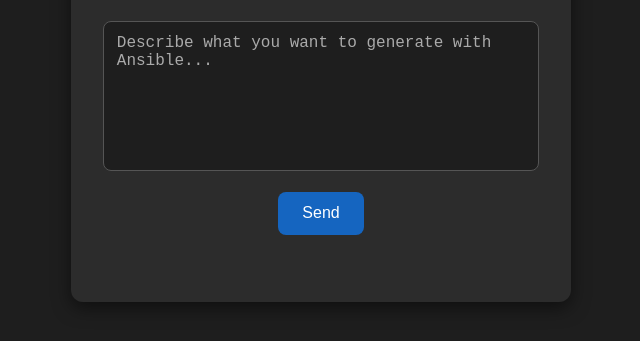
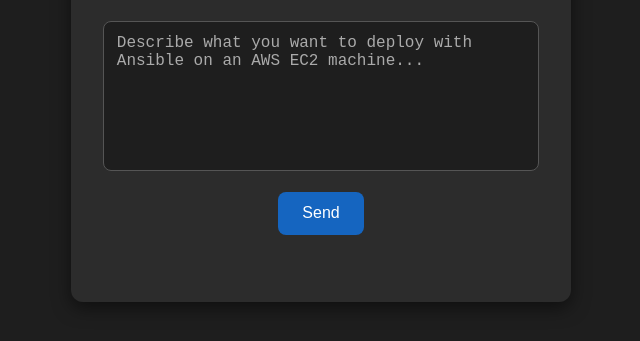
Before and after one commit to nachocaniculo/n8n-post-web, a plain HTML site: page index.html in a window 1280 px wide. Shown: the part 283-624 px from the top of the page, without its empty margins (319-959 px from the left). Drawn offline with Linux system fonts and the light colour scheme.

Commit message:
info text

```diff
--- a/index.html
+++ b/index.html
@@ -9,7 +9,7 @@
 <body>
     <div class="container">
         <h1>Ansible Playbook Generator</h1>
-        <textarea id="prompt" placeholder="Describe what you want to generate with Ansible..."></textarea>
+        <textarea id="prompt" placeholder="Describe what you want to deploy with Ansible on an AWS EC2 machine..."></textarea>
         <button id="sendBtn">Send</button>
         <div class="status" id="status"></div>
     </div>
```
